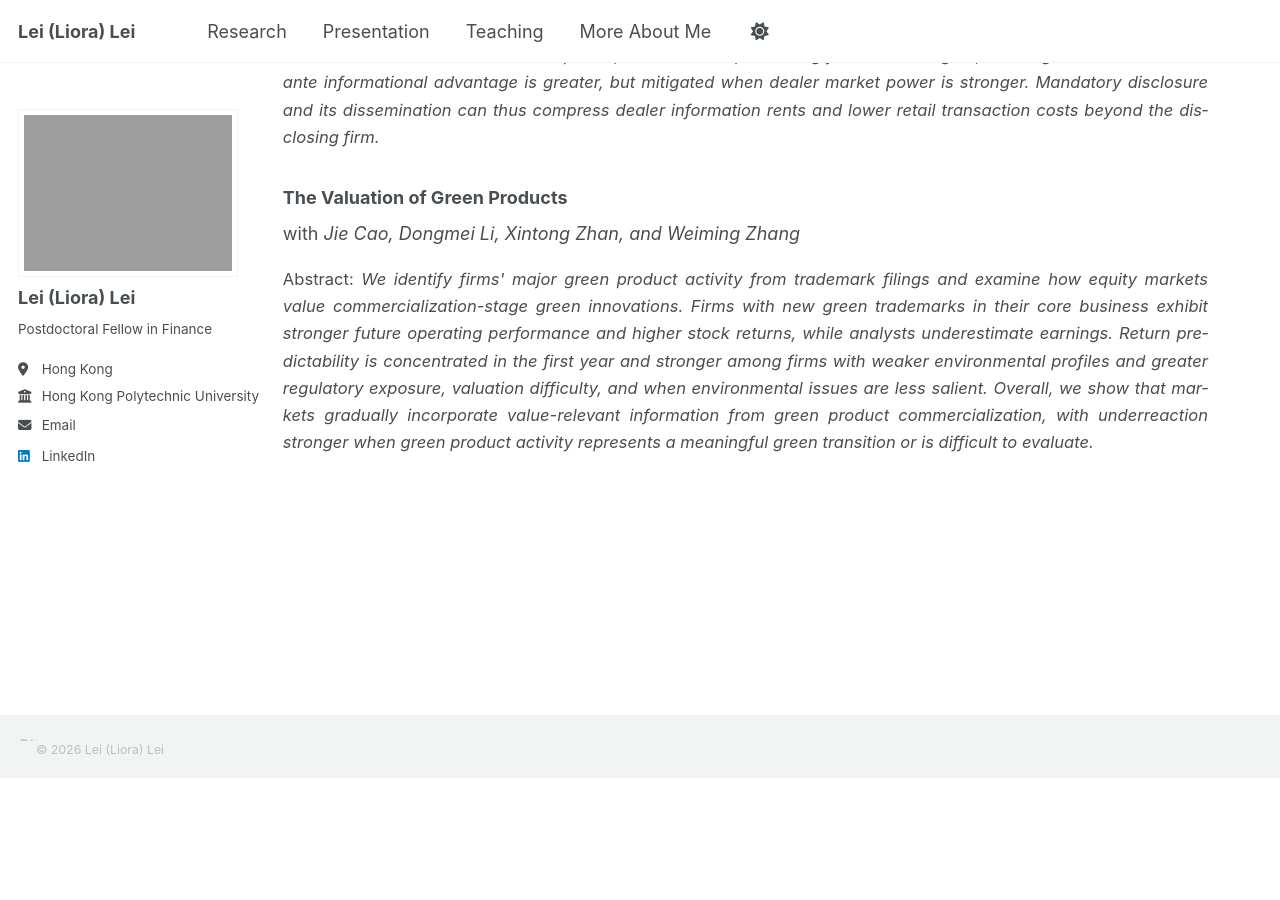
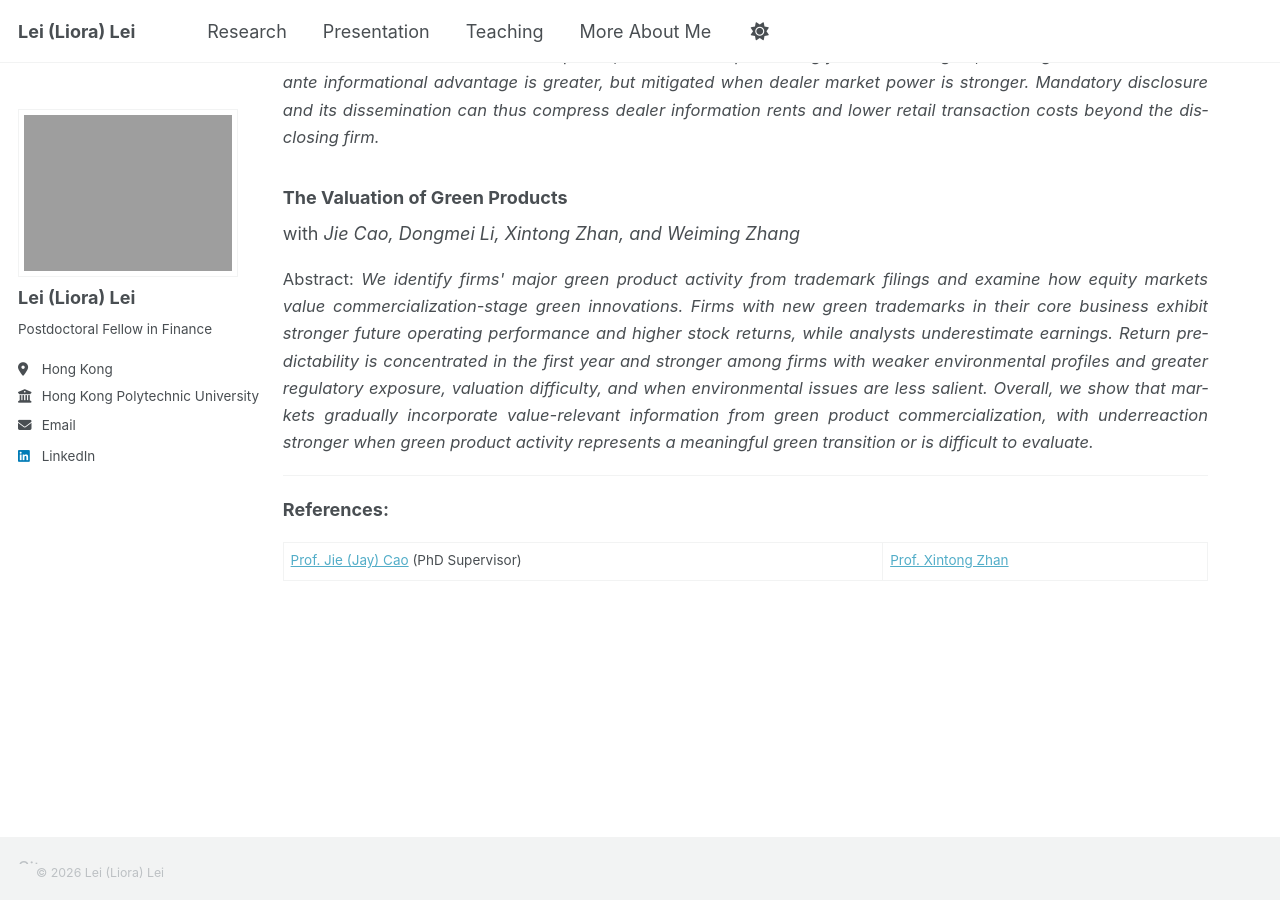
Before and after one commit to Liora-Lei/Lei-Lei, a Jekyll site: the page built from _pages/about.md, in a window 1280 px wide and 900 px high, scrolled down 1441 px. Built offline with Jekyll 4.4.1, drawn with Linux system fonts in a browser that asks for light colours; a script that is not in the unit is left out; before the commit the page ends 2219 px from its top, so only the background shows below that.

Commit message:
Add linked academic references to homepage

```diff
--- a/_pages/about.md
+++ b/_pages/about.md
@@ -36,3 +36,9 @@ Municipal Finance, Healthcare Finance, Sustainable Finance, Financial Accounting
 ## Working Papers
 
 {% include working-papers.md %}
+
+---
+
+**References:**
+
+[Prof. Jie (Jay) Cao](https://sites.google.com/site/jiejaycao/home) (PhD Supervisor) | [Prof. Xintong Zhan](https://sites.google.com/view/xintongzhan/home)
```
